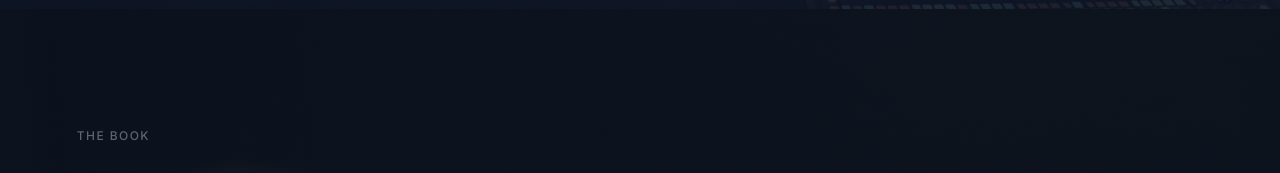
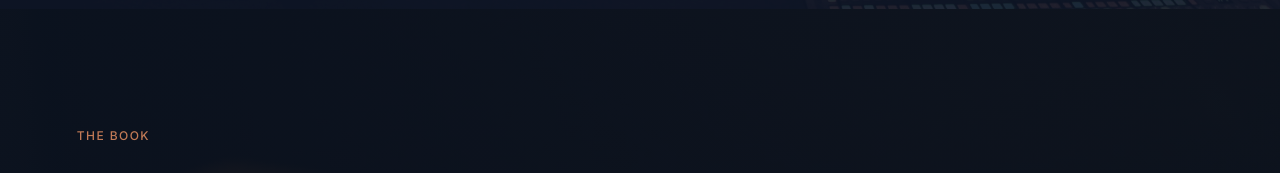
Before and after one commit to jimmieldavis/dr-turner, a Next.js app in the folder website/: page / in a window 1280 px wide. Shown: the part 3507-3680 px from the top of the page. Built offline with nearby package versions, Linux system fonts and the light colour scheme; a web font is replaced by a local one.

Commit message:
Book section: eyebrow color to terracotta orange

```diff
--- a/website/app/page.tsx
+++ b/website/app/page.tsx
@@ -572,7 +572,7 @@ export default function Home() {
         <div className="mx-auto" style={{ maxWidth: '72rem', position: 'relative', zIndex: 2 }}>
           <div className="grid md:grid-cols-2 gap-16 items-center">
             <div>
-              <p className="eyebrow mb-5" style={{ color: 'rgba(255,255,255,0.35)' }}>The Book</p>
+              <p className="eyebrow mb-5" style={{ color: '#C17A56' }}>The Book</p>
               <h2
                 className="font-serif"
                 style={{
```
